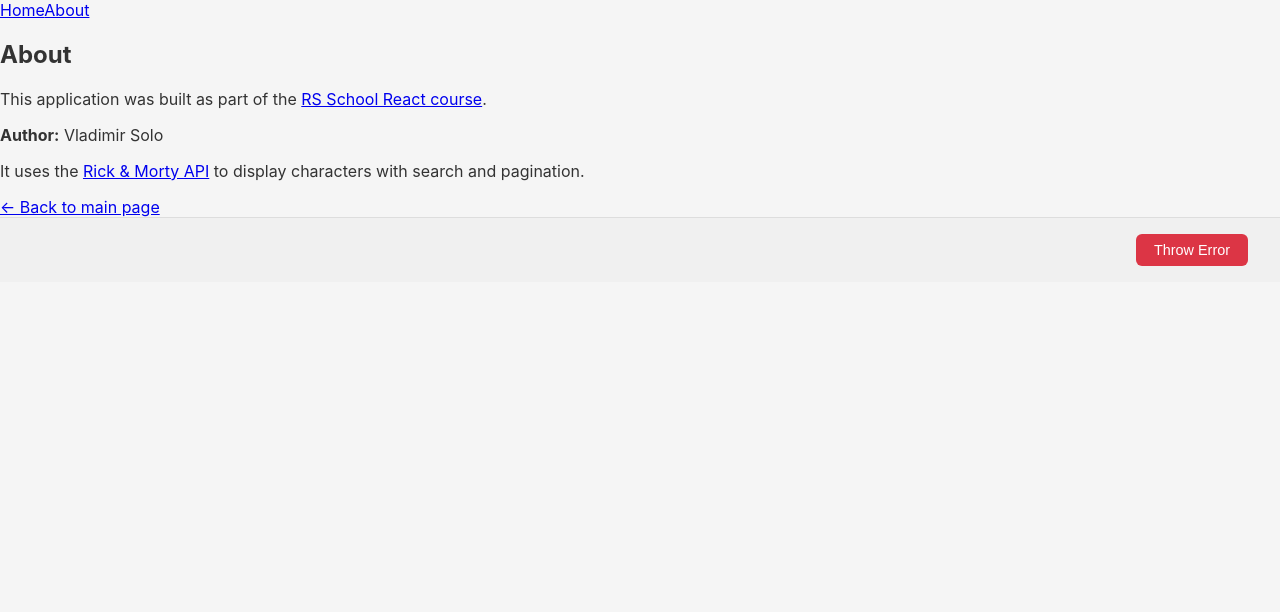
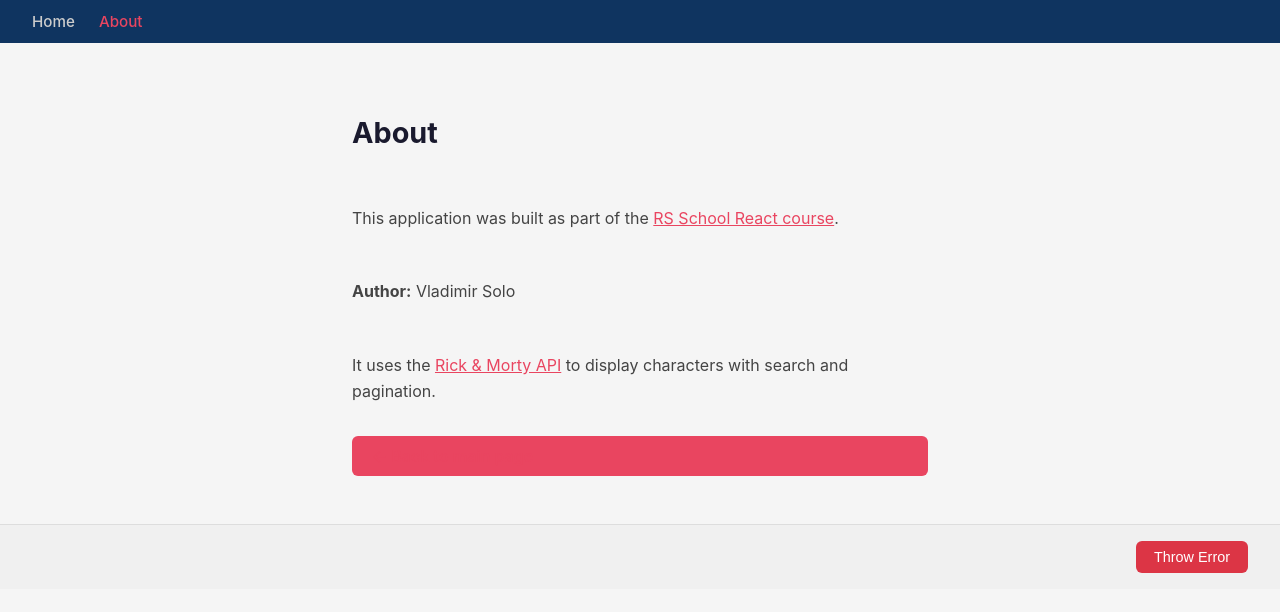
Before and after one commit to VladimirSolo/react_rss, a React (Vite) app: page /about in a window 1280 px wide. Shown: the top 612 px of the page. Built offline with nearby package versions, Linux system fonts and the light colour scheme.

Commit message:
style: add CSS for new components and layout

```diff
--- a/src/App.css
+++ b/src/App.css
@@ -176,3 +176,201 @@
   font-size: 1rem;
   max-width: 480px;
 }
+
+/* Navigation */
+.nav {
+  background-color: #0f3460;
+  padding: 12px 32px;
+  display: flex;
+  gap: 24px;
+  align-items: center;
+}
+
+.nav-link {
+  color: #ccc;
+  text-decoration: none;
+  font-size: 0.95rem;
+  font-weight: 500;
+  transition: color 0.2s;
+}
+
+.nav-link:hover,
+.nav-link.active {
+  color: #e94560;
+}
+
+/* Main content split layout */
+.main-content {
+  display: flex;
+  flex: 1;
+}
+
+.main-content.split {
+  gap: 0;
+}
+
+.list-panel {
+  flex: 1;
+  padding: 32px;
+  cursor: default;
+  overflow-y: auto;
+}
+
+/* Pagination */
+.pagination {
+  display: flex;
+  justify-content: center;
+  align-items: center;
+  gap: 16px;
+  padding: 24px 0;
+}
+
+.pagination-btn {
+  padding: 8px 20px;
+  font-size: 0.9rem;
+  font-weight: 600;
+  background-color: #e94560;
+  color: #fff;
+  border: none;
+  border-radius: 6px;
+  cursor: pointer;
+  transition: background-color 0.2s;
+}
+
+.pagination-btn:hover:not(:disabled) {
+  background-color: #c73652;
+}
+
+.pagination-btn:disabled {
+  background-color: #ccc;
+  cursor: default;
+}
+
+.pagination-info {
+  font-size: 0.95rem;
+  color: #555;
+  min-width: 60px;
+  text-align: center;
+}
+
+/* Detail Panel */
+.detail-panel {
+  width: 380px;
+  min-width: 380px;
+  border-left: 1px solid #e0e0e0;
+  background-color: #fff;
+  padding: 24px;
+  display: flex;
+  flex-direction: column;
+  gap: 16px;
+  overflow-y: auto;
+}
+
+.detail-close-btn {
+  align-self: flex-end;
+  padding: 6px 14px;
+  font-size: 0.85rem;
+  background-color: transparent;
+  color: #555;
+  border: 1px solid #ccc;
+  border-radius: 6px;
+  cursor: pointer;
+  transition: background-color 0.2s;
+}
+
+.detail-close-btn:hover {
+  background-color: #f5f5f5;
+}
+
+.detail-image {
+  width: 100%;
+  border-radius: 10px;
+  object-fit: cover;
+}
+
+.detail-name {
+  margin: 0;
+  font-size: 1.3rem;
+  color: #1a1a2e;
+}
+
+.detail-info {
+  list-style: none;
+  padding: 0;
+  margin: 0;
+  display: flex;
+  flex-direction: column;
+  gap: 8px;
+}
+
+.detail-info li {
+  font-size: 0.95rem;
+  color: #444;
+}
+
+/* About Page */
+.about-page {
+  max-width: 640px;
+  margin: 48px auto;
+  padding: 0 32px;
+  display: flex;
+  flex-direction: column;
+  gap: 16px;
+}
+
+.about-page h2 {
+  color: #1a1a2e;
+  font-size: 1.8rem;
+}
+
+.about-page p {
+  color: #444;
+  line-height: 1.6;
+}
+
+.about-page a {
+  color: #e94560;
+}
+
+/* 404 Page */
+.not-found-page {
+  max-width: 480px;
+  margin: 80px auto;
+  padding: 0 32px;
+  text-align: center;
+  display: flex;
+  flex-direction: column;
+  gap: 16px;
+  align-items: center;
+}
+
+.not-found-page h2 {
+  font-size: 2rem;
+  color: #1a1a2e;
+}
+
+.not-found-page p {
+  color: #666;
+  font-size: 1rem;
+}
+
+/* Back / nav links */
+.back-link {
+  display: inline-block;
+  padding: 10px 20px;
+  background-color: #e94560;
+  color: #fff;
+  text-decoration: none;
+  border-radius: 6px;
+  font-weight: 600;
+  transition: background-color 0.2s;
+}
+
+.back-link:hover {
+  background-color: #c73652;
+}
+
+/* Card clickable style */
+.card {
+  cursor: pointer;
+}
```
